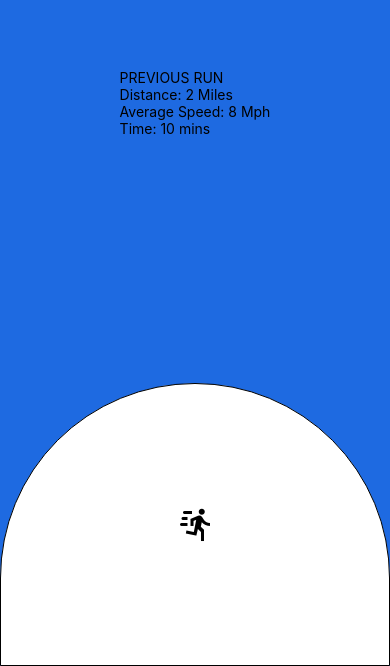
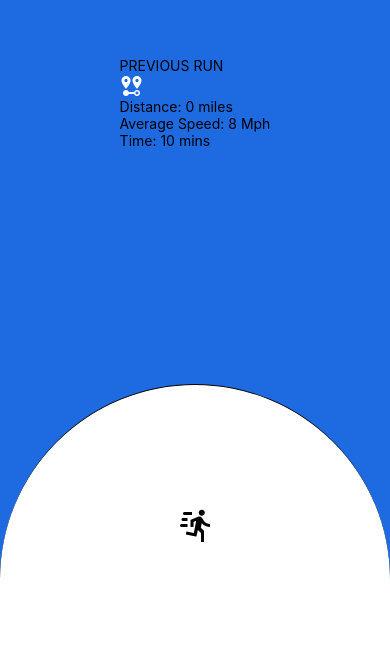
Before and after one commit to jasingh784/runningTrackerv2, a React Native app: screen / in a window 390 px wide. Shown: the part 178-844 px from the top of the page. Built offline with nearby package versions, Linux system fonts and the light colour scheme; no server answers; the database is empty.

Commit message:
added local storage for last run

```diff
--- a/App.js
+++ b/App.js
@@ -2,7 +2,7 @@ import { StatusBar } from 'expo-status-bar';
 import React, {useState, useEffect} from 'react';
 import { Button, StyleSheet, Text, View, Pressable } from 'react-native';
 import { MaterialCommunityIcons } from '@expo/vector-icons';
-import NewRunScreen from './NewRunScreen';
+import NewRun from './components/NewRun';
 import PreviousRun from './components/PreviousRun';
 import { myFirebase } from './firebaseConfig';
 import { getFirestore, collection, getDocs } from 'firebase/firestore/lite'
@@ -11,16 +11,19 @@ export default function App() {
 
   const [running, setRunning] = useState(false);
 
-  useEffect(async () => {
-    const db = getFirestore(myFirebase);
-    const colectionRef = collection(db, 'runs')
-    const snapshot = await colectionRef.getDocs();
-    console.log(snapshot);
-    //testing commit for github
-    return () => {
-      cleanup
-    }
-  }, [])
+  //FIREBASE TESTING. THIS CODE WORKS. CONNECTS TO FIREBASE AND GETS DOCS
+  //CURRENLTY NO USE FOR IT
+
+  //plan is to move all firebase related code into seperate folder.
+
+  // useEffect(async () => {
+  //   const db = getFirestore(myFirebase);
+  //   const runsRef = collection(db, 'runs');
+  //   let docSnap = await getDocs(runsRef);
+
+
+  //   console.log(docSnap.docs)
+  // }, [])
 
   const toggleRun = () => {
     setRunning(!running);
@@ -30,7 +33,7 @@ export default function App() {
   return (
     <View style={styles.container}>
       <View style={styles.upperView}>
-        {running ? <NewRunScreen /> : <PreviousRun /> }
+        {running ? <NewRun /> : <PreviousRun /> }
       </View>
       <View style={styles.lowerView}>
         <Pressable onPress={toggleRun} >
@@ -38,6 +41,7 @@ export default function App() {
         </Pressable>
       </View>
     </View>
+
   );
 }
 
@@ -60,6 +64,6 @@ const styles = StyleSheet.create({
     borderTopStartRadius: 225,
     borderTopEndRadius: 225,
     overflow: 'hidden',
-    borderWidth: 1,
+    borderTopWidth: 1,
   }
 });
--- a/NewRunScreen.js
+++ b/components/NewRun.js
@@ -1,10 +1,12 @@
 import React, {useState, useEffect} from 'react';
 import { Button, StyleSheet, Text, View } from 'react-native';
 import * as Location from 'expo-location';
-import { getDistance } from './utils';
-import Timer from './components/Timer';
+import { getDistance } from '../utils';
+import Timer from './Timer';
+import { storeRun } from '../utils';
 
-export default function NewRunScreen() {
+
+export default function NewRun() {
   const [route, setRoute] = useState([]);
   const [errorMsg, setErrorMsg] = useState(null);
   const [speed, setSpeed] = useState(0);
@@ -41,7 +43,7 @@ export default function NewRunScreen() {
       setTotalDistance(totalDistance => totalDistance + distBetweenLastPoints)
     }
     return ()=> {
-      //temporary - when component is unmounted make route an empty array.
+      //not sure if there is any clean up in this effect. i dont think so.
 
     }
   }, [route])
@@ -52,12 +54,6 @@ export default function NewRunScreen() {
   const locationUpdated = (locObject) => {
     console.log('inside locationupdated')
     console.log(locObject)
-    // setRegion({
-    //   latitude: locObject.coords.latitude,
-    //   longitude: locObject.coords.longitude,
-    //   latitudeDelta: 0.001,
-    //   longitudeDelta: 0.001,
-    // })
 
     setRoute(oldRoute => [...oldRoute, {
       latitude: locObject.coords.latitude,
@@ -68,10 +64,18 @@ export default function NewRunScreen() {
 
   }
 
+  //this function is called when user presses End Run.
+  //it puts all the data for the run into one object and
+  //then stores it in local storage. it only stores the last run
+  //also remves the location subscription so we app can stop tracking
+  //location
   const endRun = () => {
-    console.log(JSON.stringify(route))
+    let run = {route, totalDistance, speed}
+    console.log(JSON.stringify(run))
+    storeRun(run);
     locationSubscription.remove();
   }
+
 
   let text = 'Waiting..';
   if (errorMsg) {
--- a/components/PreviousRun.js
+++ b/components/PreviousRun.js
@@ -1,11 +1,25 @@
-import React from 'react'
+import React, {useState, useEffect} from 'react'
 import { View, Text } from 'react-native'
+import { getPreviousRun } from '../utils';
+import { MaterialCommunityIcons } from '@expo/vector-icons';
 
 const PreviousRun = () => {
+
+    const [prevRun, setPrevRun] = useState({});
+
+    useEffect(async() => {
+        let previousRun = await getPreviousRun();
+        setPrevRun(previousRun);
+        console.log(previousRun);
+
+    }, [])
+
+
     return (
         <View>
             <Text>PREVIOUS RUN</Text>
-            <Text>Distance: 2 Miles</Text>
+            <MaterialCommunityIcons name="map-marker-distance" size={24} color="white" />
+            <Text>Distance: {prevRun? prevRun["totalDistance"]: 0} miles</Text>
             <Text>Average Speed: 8 Mph</Text>
             <Text>Time: 10 mins</Text>
         </View>
--- a/package.json
+++ b/package.json
@@ -15,7 +15,9 @@
     "react": "17.0.2",
     "react-dom": "17.0.1",
     "react-native": "0.64.3",
-    "react-native-web": "0.17.1"
+    "react-native-web": "0.17.1",
+    "@react-native-async-storage/async-storage": "~1.15.0",
+    "react-native-safe-area-context": "3.3.2"
   },
   "devDependencies": {
     "@babel/core": "^7.12.9"
--- a/utils.js
+++ b/utils.js
@@ -1,5 +1,6 @@
 // JavaScript program to calculate Distance Between
 // Two Points on Earth
+import AsyncStorage from '@react-native-async-storage/async-storage';
 
 export function getDistance(lat1, lat2, lon1, lon2) {
 
@@ -27,3 +28,25 @@ export function getDistance(lat1, lat2, lon1, lon2) {
 		// calculate the result
 		return(c * r);
 	}
+
+
+export const getPreviousRun = async () => {
+		try {
+		  const jsonValue = await AsyncStorage.getItem('previousRun')
+		  return jsonValue != null ? JSON.parse(jsonValue) : null
+		} catch(e) {
+		  // read error
+		  console.log(e)
+		}
+	  }
+
+export const storeRun = async (runData) => {
+		try {
+		  const jsonValue = JSON.stringify(runData)
+		  await AsyncStorage.setItem('previousRun', jsonValue)
+		} catch (e) {
+		  // saving error
+		  console.log(e);
+		}
+		console.log('added previous run to local storage');
+	  }
```
Also changed, not shown: 1 other file (tests, documents, lock files or other folders).
